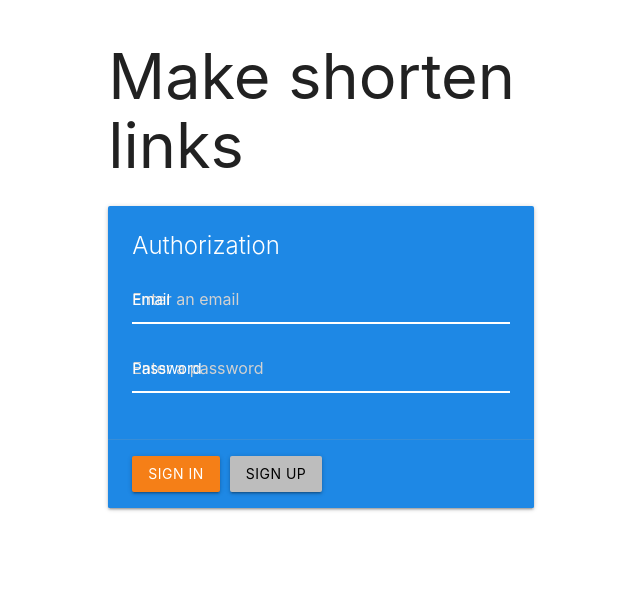
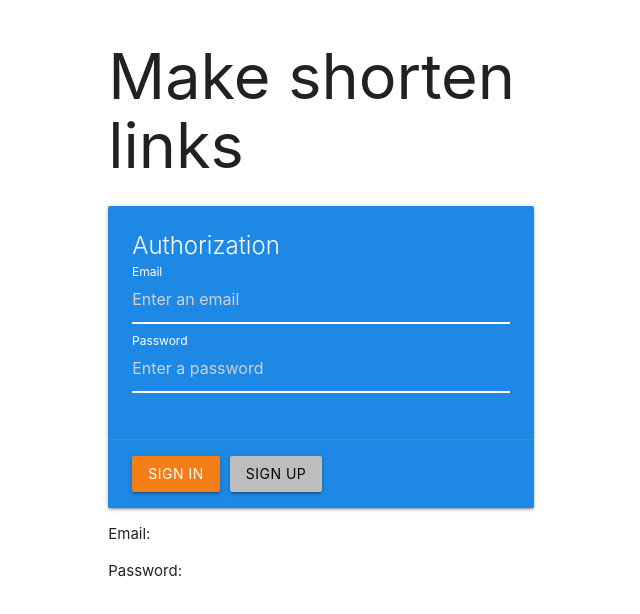
Before and after one commit to AlyonaYAV/Shortened-links, a React (Create React App) app in the folder client/: page / in a window 1280 px wide. Shown: the top 614 px of the page, without its empty margins (319-959 px from the left). Built offline with nearby package versions, Linux system fonts and the light colour scheme.

Commit message:
User can be logged in

```diff
--- a/client/src/App.js
+++ b/client/src/App.js
@@ -2,14 +2,24 @@ import React from 'react';
 import 'materialize-css';
 import {BrowserRouter} from 'react-router-dom';
 import { useRoutes } from './routes';
+import { useAuth } from './hooks/auth.hook';
+import { AuthContext } from './context/AuthContext';
+import { Navbar } from './components/Navbar';
+
 function App() {
-  const routes = useRoutes(false);
+  const {login, logout, token, userId} = useAuth();
+  //Cast to Boolean
+  const isAuthenticated = !!token;
+  const routes = useRoutes(isAuthenticated);
   return (
-    <div className="container">
-      <BrowserRouter>
-        { routes }
-      </BrowserRouter>
-    </div>
+    <AuthContext.Provider value={ {login, logout, token, userId, isAuthenticated} }>
+      <div className="container">
+        <BrowserRouter>
+          { isAuthenticated && <Navbar /> }
+          { routes }
+        </BrowserRouter>
+      </div>
+    </AuthContext.Provider>
   );
 }
 
--- /dev/null
+++ b/client/src/context/AuthContext.js
@@ -0,0 +1,9 @@
+import {createContext} from 'react';
+
+export const AuthContext = createContext({
+    token: null,
+    userId: null,
+    login: ()=>{},
+    logout: ()=>{},
+    isAuthenticated: false
+});
--- /dev/null
+++ b/client/src/hooks/auth.hook.js
@@ -0,0 +1,34 @@
+import {useState, useCallback, useEffect} from 'react';
+
+export const useAuth = ()=>{
+    const [token, setToken] = useState(null);
+    const [userId, setUserId] = useState(null);
+
+    const login = useCallback( (jwtToken, id)=>{
+        //Seve to the state
+        setToken(jwtToken);
+        setUserId(id);
+        //Save to LocalStorage
+        window.localStorage.setItem("userData", JSON.stringify({
+            token: jwtToken,
+            userId: id
+        }))
+    }, []);
+    const logout = useCallback( ()=>{
+        //Reset state
+        setToken(null);
+        setUserId(null);
+        //Reset LocalStorage
+        window.localStorage.removeItem("userData");
+    }, []);
+
+    useEffect( ()=>{
+        //Get from LocalStorage
+        const data = JSON.parse(window.localStorage.getItem("userData"));
+        if(data && data.token) {
+           login(data.token, data.userId);
+        }
+    },[login]);
+
+    return {login, logout, token, userId};
+};
--- a/client/src/pages/AuthPage.js
+++ b/client/src/pages/AuthPage.js
@@ -1,8 +1,10 @@
-import React, { useState, useEffect } from 'react';
+import React, { useState, useEffect, useContext } from 'react';
 import { useHttp } from './../hooks/http.hook';
 import { useMessage } from '../hooks/message.hook';
+import {AuthContext} from './../context/AuthContext';
 
 export const AuthPage = ()=>{
+    const auth = useContext(AuthContext);
     const { loading, request, error, clearError } = useHttp();
     const message = useMessage();
     const [form, setForm] = useState({
@@ -15,6 +17,11 @@ export const AuthPage = ()=>{
         clearError();
         //console.log("effect ",error );
     },[error,message, clearError] );
+    // Call as componentDidMount
+    useEffect( ()=>{
+        //Materialize clear inputs
+        window.M.updateTextFields();
+    },[])
     //Using with Imputs
     const changeHandler = (event)=>{
         setForm({...form, [event.target.name] : event.target.value });
@@ -24,6 +31,15 @@ export const AuthPage = ()=>{
         try{
           const data = await request('/api/auth/register', 'POST', {...form});
           message(data.message);
+        }catch(e){
+
+        }
+    };
+    const loginHandler = async ()=>{
+        try{
+          const data = await request('/api/auth/login', 'POST', {...form});
+          //message(data.message);
+          auth.login(data.token, data.userId);
         }catch(e){
 
         }
@@ -62,6 +78,7 @@ export const AuthPage = ()=>{
                         <button className="btn yellow darken-4"
                                 style={ {marginRight:"10px"} }
                                 disabled={loading}
+                                onClick={loginHandler}
                         >
                             Sign in
                         </button>
@@ -73,6 +90,8 @@ export const AuthPage = ()=>{
                         </button>
                     </div>
                 </div>
+                <p> Email: {form.email}</p>
+                <p>Password: {form.password}</p>
             </div>
         </div>
     );
```
